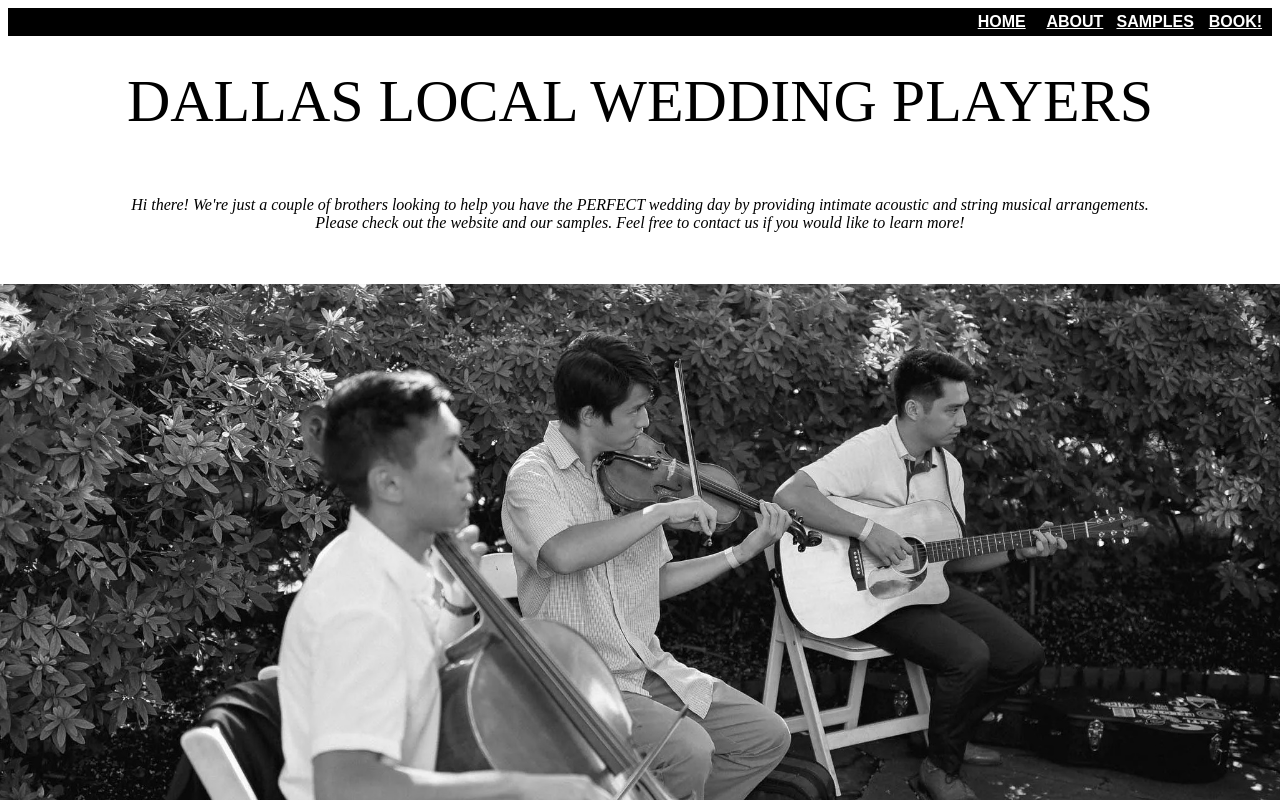
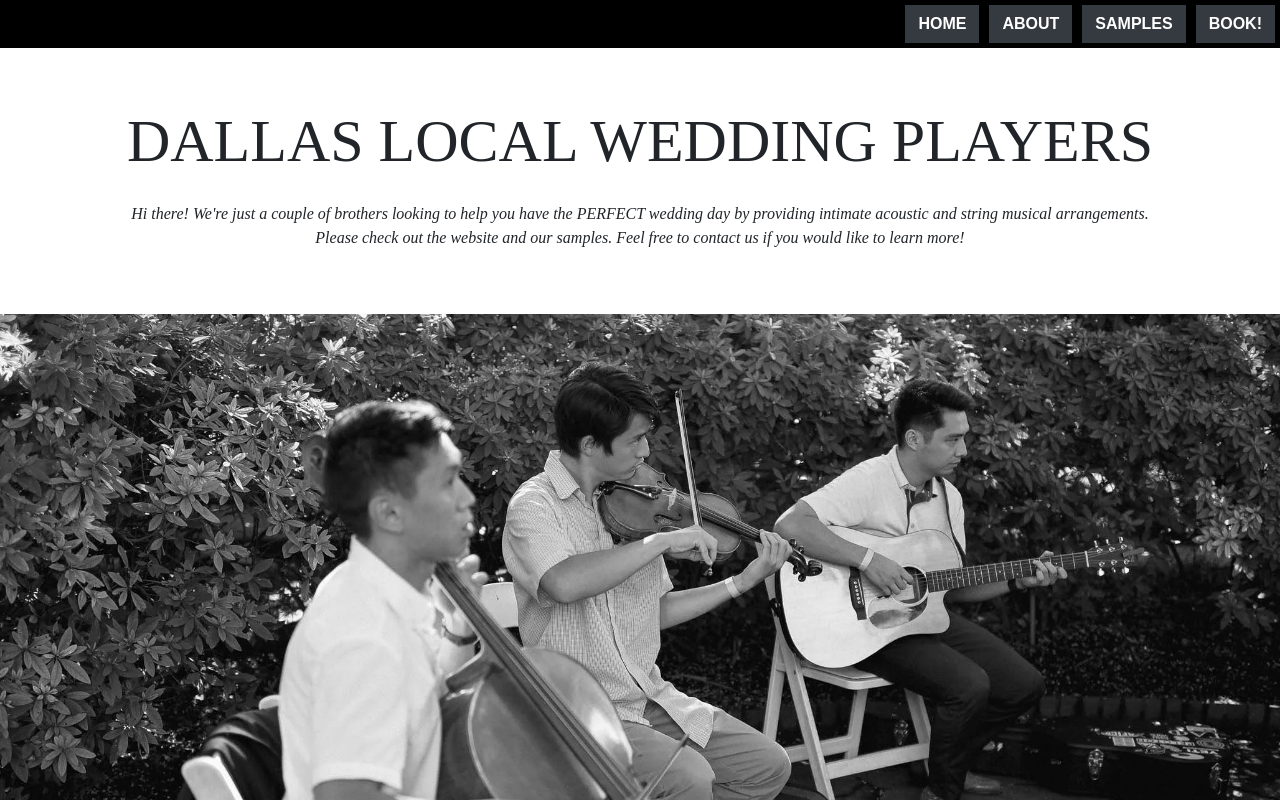
Before and after one commit to SlimPortfolio/DLP, a plain HTML site: page index.html in a window 1280 px wide. Shown: the top 800 px of the page. Drawn offline with nearby package versions, Linux system fonts and the light colour scheme.

Commit message:
Updated with Bootstrap elements

```diff
--- a/designDLP.css
+++ b/designDLP.css
@@ -29,28 +29,29 @@ body{
 
 .home{
     display:block;
-    margin-left:-9px;
-    margin-right:-8px;
+    /* margin-left:-9px;
+    margin-right:-8px; */
 }
 
 .homePicture{
-    max-width:100%;
+    width:100%;
 }
 
-.titleHeader{
-    margin-top: -65px;
-}
+/* .titleHeader{
+    margin-top: 0px;
+} */
 .homeSymbol{
     border-radius:50%;
     border:solid steelblue;
     width: 120%;
+
 }
 
 .home-grid{
     margin-left:20%;
     margin-right:20%;
     display:grid;
-    grid-template:100px 100px 100px/1fr 3fr 4fr;
+    grid-template:1fr 1fr 1fr/1fr 3fr 4fr;
     align-items:center;
     justify-content:center;
     row-gap:50px;
@@ -115,7 +116,7 @@ body{
 }
 
 .aboutPicture{
-    max-width:100%;
+    width:100%;
     margin-bottom:-5px;
 }
 
--- a/index.html
+++ b/index.html
@@ -1,22 +1,24 @@
 <!DOCTYPE html>
 <html lang="en">
 <head>
+    <link rel="stylesheet" href="https://cdn.jsdelivr.net/npm/bootstrap@4.3.1/dist/css/bootstrap.min.css" integrity="sha384-ggOyR0iXCbMQv3Xipma34MD+dH/1fQ784/j6cY/iJTQUOhcWr7x9JvoRxT2MZw1T" crossorigin="anonymous">
     <link rel="stylesheet" href="designDLP.css">
     <meta charset="UTF-8">
     <meta http-equiv="X-UA-Compatible" content="IE=edge">
     <meta name="viewport" content="width=device-width, initial-scale=1.0">
-    <title>Document</title>
+    <title>DLP</title>
 </head>
 <body>
+    <!-- Navigation Bar at the top -->
     <div class="header">
-        <a class="item" href="index.html">HOME</a>
-        <a class="item" href="about.html">ABOUT</a>
-        <a class="item" href="samples.html">SAMPLES</a>
-        <a class="item" href="book.html">BOOK!</a>
+        <a class="item btn btn-dark rounded-0" href="index.html">HOME</a>
+        <a class="item btn btn-dark rounded-0" href="about.html">ABOUT</a>
+        <a class="item btn btn-dark rounded-0" href="samples.html">SAMPLES</a>
+        <a class="item btn btn-dark rounded-0" href="book.html">BOOK!</a>
 
     </div>
 
-    <div class="titleHeader">
+    <div>
         <br>
         <br>
         <p class="title">DALLAS LOCAL WEDDING PLAYERS</p>
```
Also changed, not shown: about.html (+12 -7 lines), book.html (+6 -5 lines), samples.html (+10 -5 lines).
